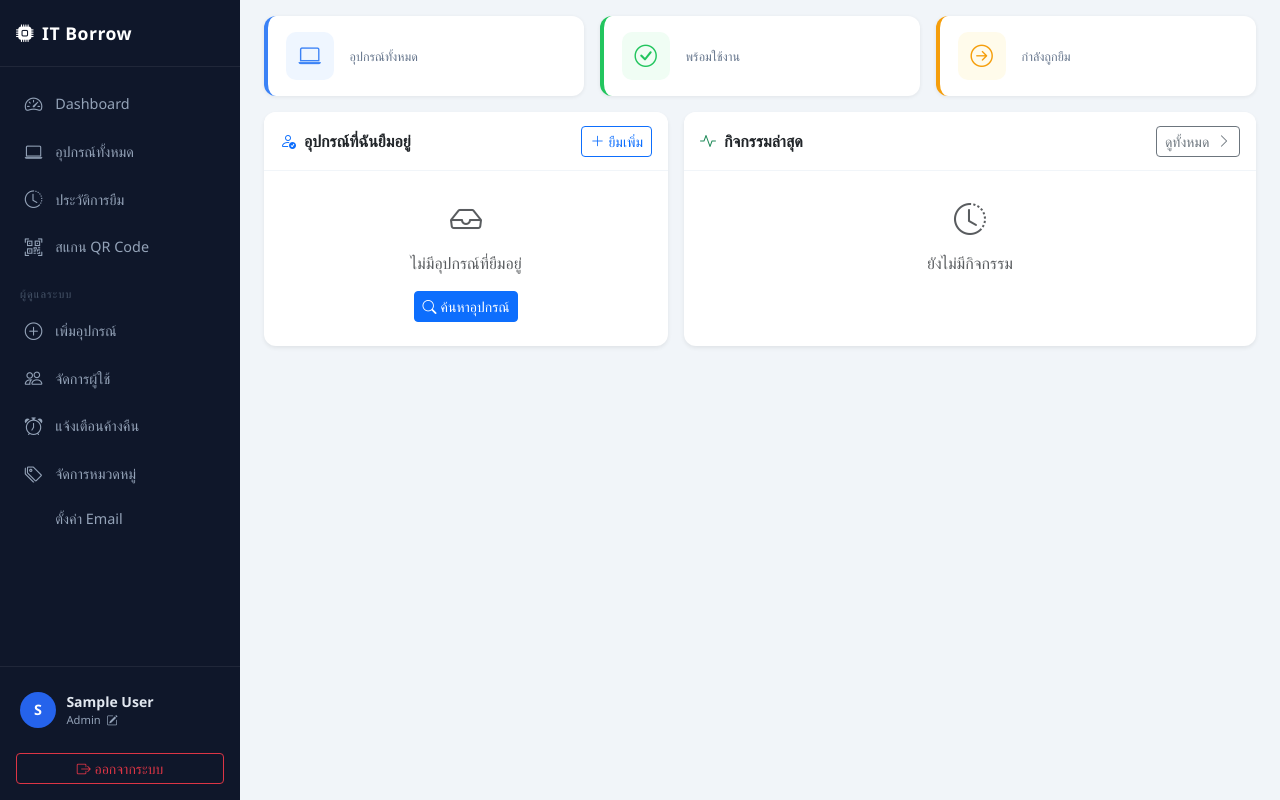
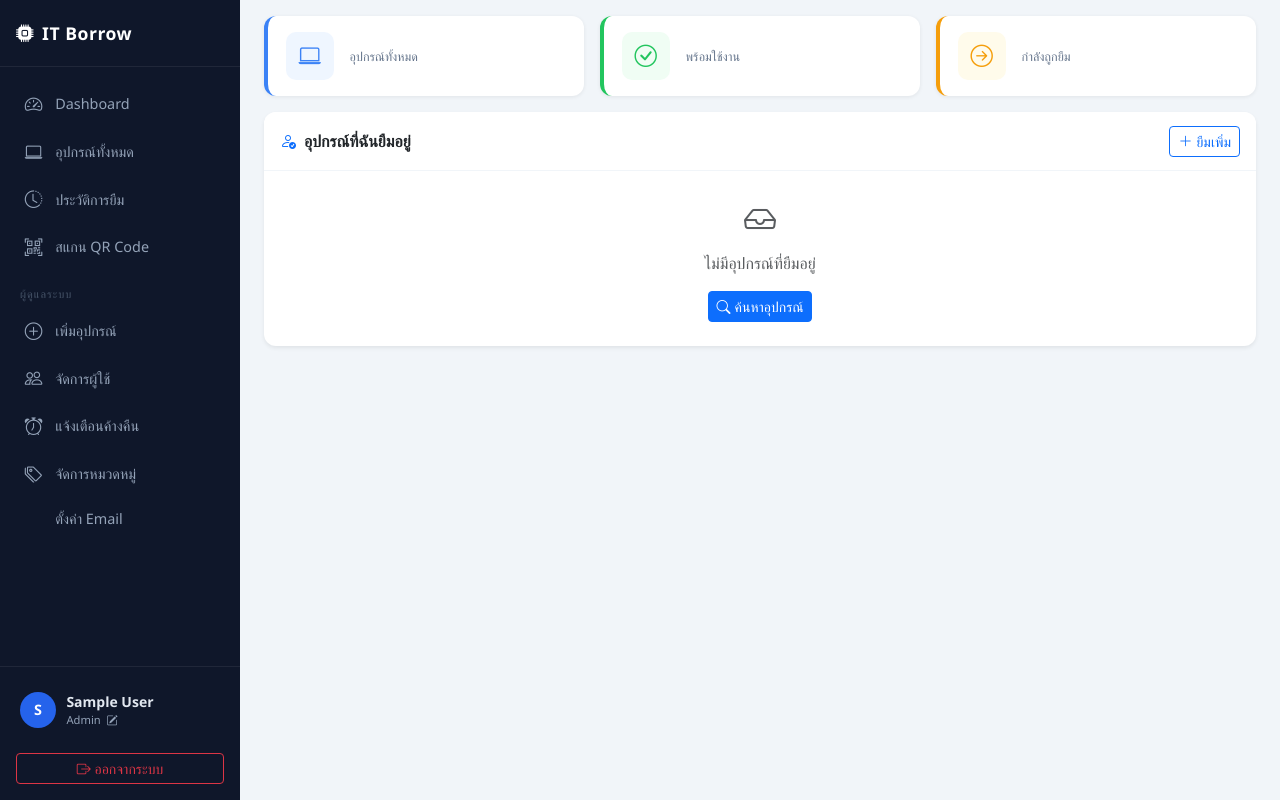
Before and after one commit to MINDKYLO/Tlib, a Flask app: template templates/dashboard.html in a window 1280 px wide. Run offline with Flask 3, Linux system fonts and the light colour scheme; the template is opened without the code that fills it, so the values that code supplies are empty; the visitor is signed in with stand-in values (Sample User, id 1); parts of the project's set-up code (start-up, migrations or seed data) failed here and were passed over; some libraries are stand-ins or nearby versions.

Commit message:
ui: remove recent activity section from dashboard

```diff
--- a/templates/dashboard.html
+++ b/templates/dashboard.html
@@ -78,10 +78,10 @@
   </div>
 </div>
 
-<!-- MY BORROWS + RECENT ACTIVITY -->
+<!-- MY BORROWS -->
 <div class="row g-3 mb-3">
-  <div class="col-lg-5">
-    <div class="card shadow-sm h-100">
+  <div class="col-12">
+    <div class="card shadow-sm">
       <div class="card-header d-flex justify-content-between align-items-center">
         <span class="fw-semibold"><i class="bi bi-person-check me-2 text-primary"></i>อุปกรณ์ที่ฉันยืมอยู่</span>
         <a href="{{ url_for('equipment_list') }}" class="btn btn-sm btn-outline-primary">
@@ -130,53 +130,6 @@
       </div>
     </div>
   </div>
-
-  <div class="col-lg-7">
-    <div class="card shadow-sm h-100">
-      <div class="card-header d-flex justify-content-between align-items-center">
-        <span class="fw-semibold"><i class="bi bi-activity me-2 text-success"></i>กิจกรรมล่าสุด</span>
-        <a href="{{ url_for('history') }}" class="btn btn-sm btn-outline-secondary">
-          ดูทั้งหมด <i class="bi bi-chevron-right ms-1"></i>
-        </a>
-      </div>
-      <div class="card-body p-0">
-        {% if recent %}
-        <div class="table-responsive">
-          <table class="table table-hover table-sm mb-0 activity-table">
-            <thead class="table-light">
-              <tr><th>อุปกรณ์</th><th>ผู้ยืม</th><th>สถานะ</th><th>วันที่</th></tr>
-            </thead>
-            <tbody>
-              {% for b in recent %}
-              <tr>
-                <td>
-                  <a href="{{ url_for('equipment_detail', eid=b.equipment_id) }}"
-                     class="text-decoration-none fw-semibold small">{{ b.eq_name }}</a>
-                  <div class="text-muted" style="font-size:0.7rem">{{ b.category }}</div>
-                </td>
-                <td class="small">{{ b.user_name }}</td>
-                <td>
-                  {% if b.status == 'borrowed' %}
-                    <span class="badge badge-borrowed">ยืมอยู่</span>
-                  {% else %}
-                    <span class="badge badge-returned">คืนแล้ว</span>
-                  {% endif %}
-                </td>
-                <td class="small text-muted">{{ b.borrow_date[:10] }}</td>
-              </tr>
-              {% endfor %}
-            </tbody>
-          </table>
-        </div>
-        {% else %}
-          <div class="empty-state py-4">
-            <i class="bi bi-clock-history fs-2 text-muted d-block mb-2"></i>
-            <p class="text-muted">ยังไม่มีกิจกรรม</p>
-          </div>
-        {% endif %}
-      </div>
-    </div>
-  </div>
 </div>
 
 {% endblock %}
```
